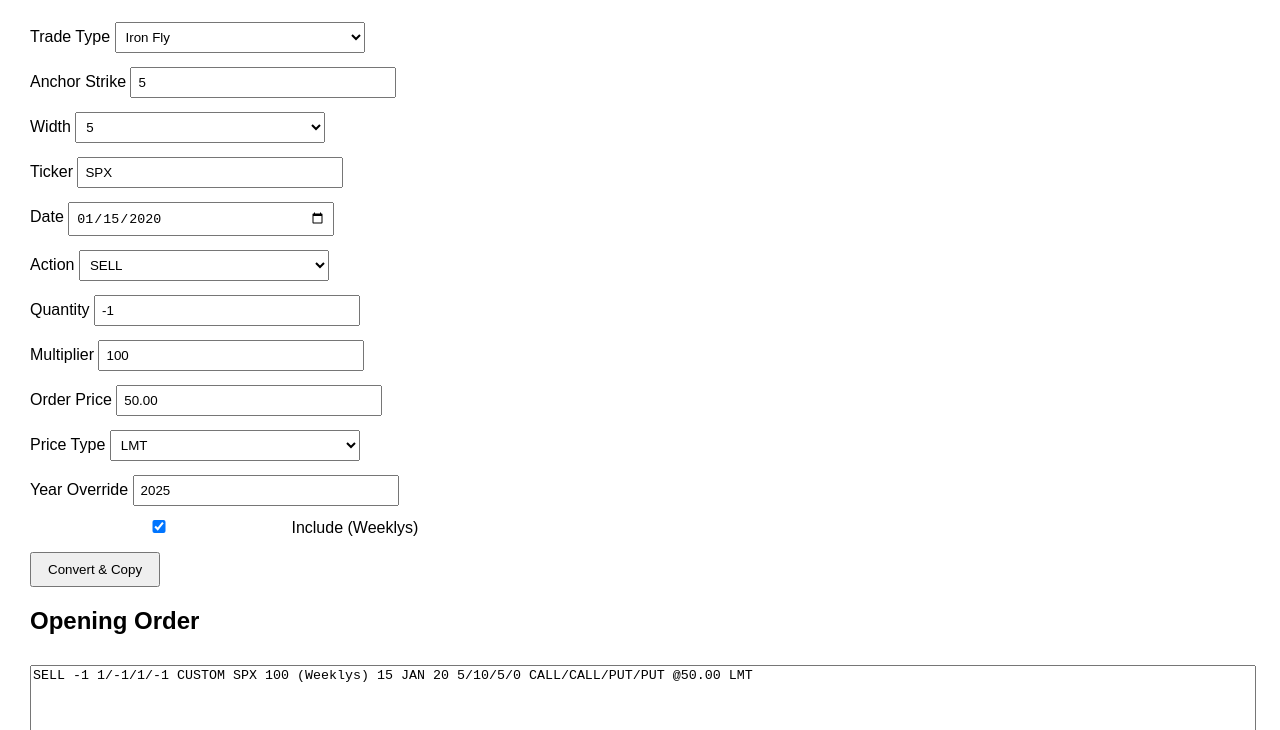
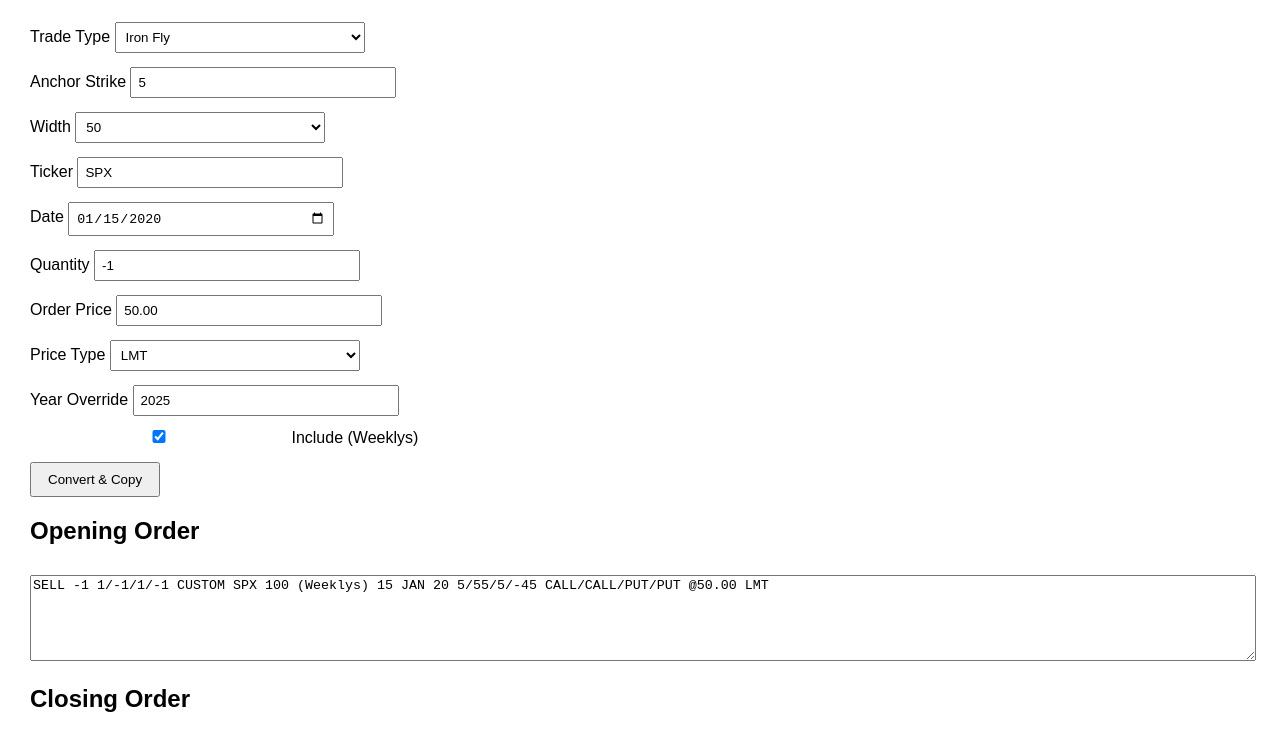
Before and after one commit to mpsingh14/tos-formatter, a plain HTML site: page index.html in a window 1280 px wide. Both pictures are taken after typing "5", "2020-01-15" into the empty fields and a click on the button "Convert & Copy". Shown: the part 70-800 px from the top of the page. Drawn offline with Linux system fonts and the light colour scheme.

Commit message:
Add files via upload

```diff
--- a/index.html
+++ b/index.html
@@ -32,7 +32,7 @@
       <option value="5">5</option>
       <option value="20">20</option>
       <option value="40">40</option>
-      <option value="50">50</option>
+      <option value="50" selected>50</option>
       <option value="100">100</option>
       <option value="custom">Custom</option>
     </select>
@@ -41,14 +41,7 @@
 
   <label>Ticker <input type="text" id="ticker" value="SPX"></label>
   <label>Date <input type="date" id="tradeDate"></label>
-  <label>Action
-    <select id="action">
-      <option value="SELL">SELL</option>
-      <option value="BUY">BUY</option>
-    </select>
-  </label>
   <label>Quantity <input type="number" id="quantity" value="-1"></label>
-  <label>Multiplier <input type="number" id="multiplier" value="100"></label>
   <label>Order Price <input type="text" id="orderPrice" value="50.00"></label>
   <label>Price Type
     <select id="priceType">
@@ -69,7 +62,6 @@
   <button onclick="copyClosing()">Copy Closing Order</button>
 
   <script>
-    // Show custom width input if selected
     document.getElementById("width").addEventListener("change", function() {
       document.getElementById("customWidthLabel").style.display =
         this.value === "custom" ? "block" : "none";
@@ -94,9 +86,7 @@
       const tradeDate = document.getElementById("tradeDate").value || new Date().toISOString().split('T')[0];
       const formattedDate = formatDate(tradeDate);
 
-      const action = document.getElementById("action").value;
       const quantity = document.getElementById("quantity").value;
-      const multiplier = document.getElementById("multiplier").value;
       const orderPrice = document.getElementById("orderPrice").value;
       const priceType = document.getElementById("priceType").value;
       const yearOverride = document.getElementById("yearOverride").value;
@@ -106,22 +96,20 @@
       let closingOrder = "";
 
       if (tradeType === "Iron Fly") {
-        openingOrder = `${action} ${quantity} 1/-1/1/-1 CUSTOM ${ticker} ${multiplier} ${weeklyTag} ${formattedDate} ${anchor}/${anchor+width}/${anchor}/${anchor-width} CALL/CALL/PUT/PUT @${orderPrice} ${priceType}`;
+        openingOrder = `SELL ${quantity} 1/-1/1/-1 CUSTOM ${ticker} 100 ${weeklyTag} ${formattedDate} ${anchor}/${anchor+width}/${anchor}/${anchor-width} CALL/CALL/PUT/PUT @${orderPrice} ${priceType}`;
       } else if (tradeType === "Bullish FF IC") {
-        openingOrder = `BUY +1 1/-1/-1/1 CUSTOM ${ticker} ${multiplier} ${weeklyTag} ${formattedDate} ${anchor}/${anchor+width}/${anchor}/${anchor-width} CALL/CALL/PUT/PUT @${orderPrice} ${priceType}`;
+        openingOrder = `BUY +1 1/-1/-1/1 CUSTOM ${ticker} 100 ${weeklyTag} ${formattedDate} ${anchor}/${anchor+width}/${anchor}/${anchor-width} CALL/CALL/PUT/PUT @${orderPrice} ${priceType}`;
       } else if (tradeType === "Bearish FF IC") {
-        openingOrder = `SELL -1 1/-1/-1/1 CUSTOM ${ticker} ${multiplier} ${weeklyTag} ${formattedDate} ${anchor}/${anchor+width}/${anchor}/${anchor-width} CALL/CALL/PUT/PUT @${orderPrice} ${priceType}`;
+        openingOrder = `SELL -1 1/-1/-1/1 CUSTOM ${ticker} 100 ${weeklyTag} ${formattedDate} ${anchor}/${anchor+width}/${anchor}/${anchor-width} CALL/CALL/PUT/PUT @${orderPrice} ${priceType}`;
       } else if (tradeType === "Regular Iron Condor") {
-        openingOrder = `SELL -1 IRON CONDOR ${ticker} ${multiplier} ${weeklyTag} ${formattedDate} ${anchor+25}/${anchor+width}/${anchor-25}/${anchor-width} CALL/PUT @${orderPrice} ${priceType}`;
+        openingOrder = `SELL -1 IRON CONDOR ${ticker} 100 ${weeklyTag} ${formattedDate} ${anchor+25}/${anchor+width}/${anchor-25}/${anchor-width} CALL/PUT @${orderPrice} ${priceType}`;
       }
 
-      // Flip for closing order
       closingOrder = openingOrder.replace("SELL -1", "BUY +1").replace("BUY +1", "SELL -1");
 
       document.getElementById("openingOrder").value = openingOrder;
       document.getElementById("closingOrder").value = closingOrder;
 
-      // Auto copy opening order
       navigator.clipboard.writeText(openingOrder);
       alert("Opening order copied to clipboard!");
     }
```
